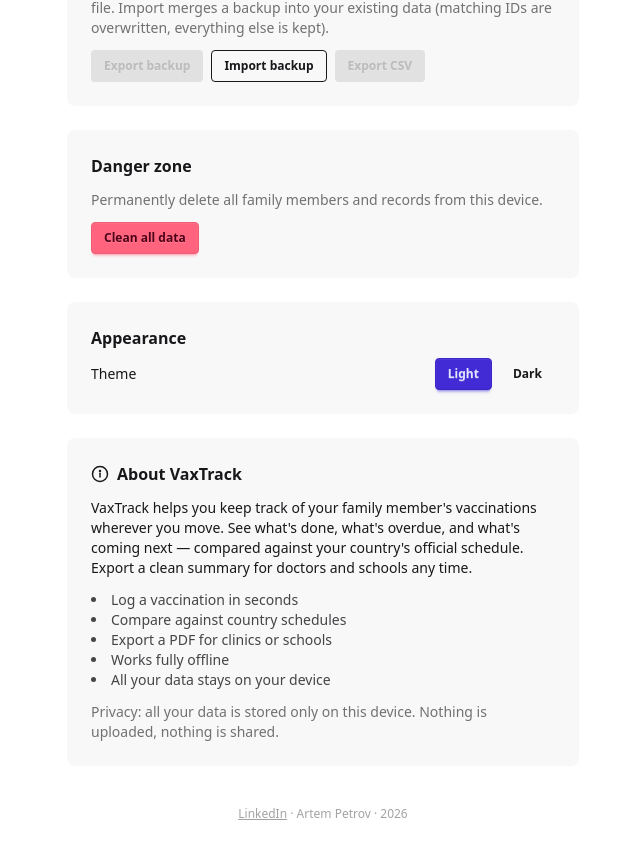
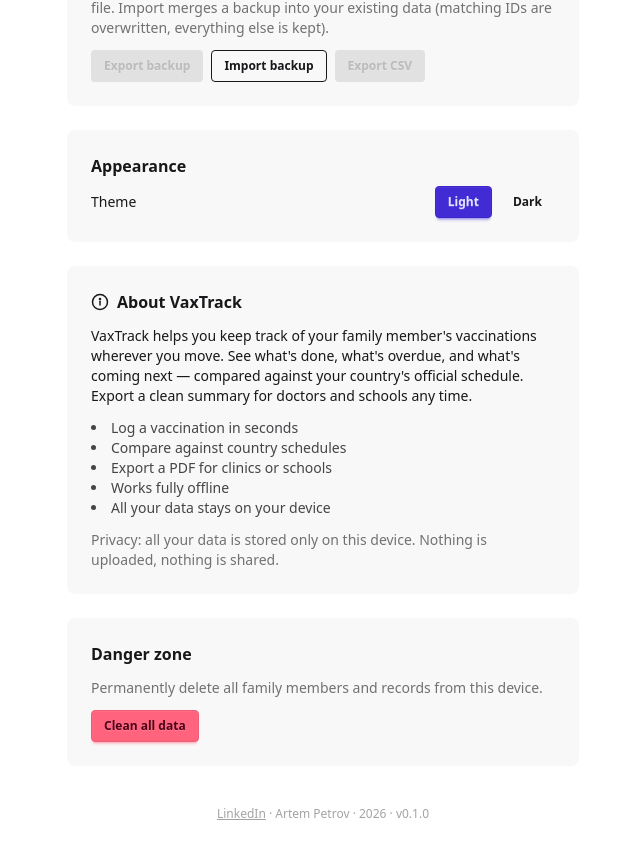
Before and after one commit to ImTema/family-health-pwa, a SvelteKit app in the folder web/: page /settings in a window 1280 px wide. Shown: the part 194-1040 px from the top of the page, without its empty margins (317-957 px from the left). Built offline with nearby package versions, Linux system fonts and the light colour scheme.

Commit message:
add app version to the footer, move account deletion to the nd of settings

```diff
--- a/web/src/routes/+layout.svelte
+++ b/web/src/routes/+layout.svelte
@@ -24,6 +24,6 @@
 
   <footer class="print:hidden text-center text-xs text-base-content/40 py-6">
     <a href="https://linkedin.com/in/apetrov08/" target="_blank" rel="noopener" class="link">LinkedIn</a>
-     · Artem Petrov · 2026
+     · Artem Petrov · 2026 · v{__APP_VERSION__}
   </footer>
 </div>
--- a/web/src/routes/settings/+page.svelte
+++ b/web/src/routes/settings/+page.svelte
@@ -154,16 +154,6 @@
       </div>
 
       <div class="card bg-base-200">
-        <div class="card-body gap-3">
-          <h2 class="card-title text-base">Danger zone</h2>
-          <p class="text-sm text-base-content/60">Permanently delete all family members and records from this device.</p>
-          <div>
-            <button class="btn btn-error btn-sm" onclick={doCleanData}>Clean all data</button>
-          </div>
-        </div>
-      </div>
-
-      <div class="card bg-base-200">
         <div class="card-body">
           <h2 class="card-title text-base">Appearance</h2>
           <div class="flex items-center justify-between">
@@ -194,6 +184,16 @@
             <li>All your data stays on your device</li>
           </ul>
           <p class="text-sm text-base-content/60">Privacy: all your data is stored only on this device. Nothing is uploaded, nothing is shared.</p>
+        </div>
+      </div>
+
+      <div class="card bg-base-200">
+        <div class="card-body gap-3">
+          <h2 class="card-title text-base">Danger zone</h2>
+          <p class="text-sm text-base-content/60">Permanently delete all family members and records from this device.</p>
+          <div>
+            <button class="btn btn-error btn-sm" onclick={doCleanData}>Clean all data</button>
+          </div>
         </div>
       </div>
     </div>
--- a/web/vite.config.ts
+++ b/web/vite.config.ts
@@ -2,9 +2,13 @@
 import { sveltekit } from '@sveltejs/kit/vite'
 import tailwindcss from '@tailwindcss/vite'
 import { defineConfig } from 'vite'
+import pkg from './package.json'
 
 export default defineConfig({
   plugins: [tailwindcss(), sveltekit()],
+  define: {
+    __APP_VERSION__: JSON.stringify(pkg.version)
+  },
   test: {
     environment: 'jsdom'
   }
```
